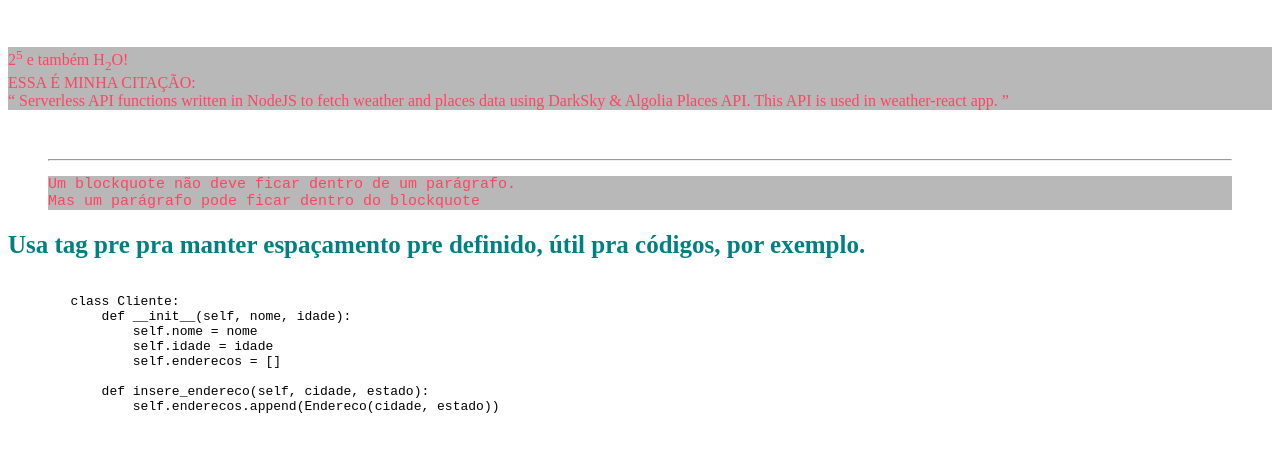
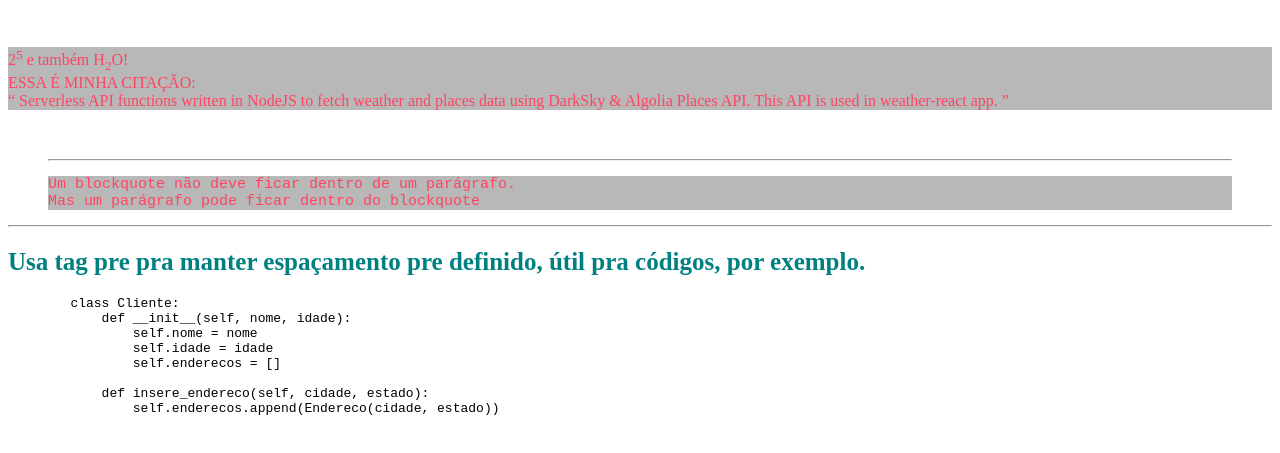
Before and after one commit to Nataliaartini/html_css, a plain HTML site: page inicial/first-class/index.html in a window 1280 px wide. Shown: the part 273-726 px from the top of the page. Drawn offline with Linux system fonts and the light colour scheme.

Commit message:
finalizando

```diff
--- a/inicial/index.html
+++ b/inicial/first-class/index.html
@@ -65,9 +65,9 @@
             </p>
         </code>
     </blockquote>
+    <hr>
     <h2>Usa tag pre pra manter espaçamento pre definido, útil pra códigos, por exemplo.</h2>
     <pre>
-
         class Cliente:
             def __init__(self, nome, idade):
                 self.nome = nome
@@ -76,7 +76,6 @@
 
             def insere_endereco(self, cidade, estado):
                 self.enderecos.append(Endereco(cidade, estado))
-        </code>
     </pre>
 </body>
 
```
